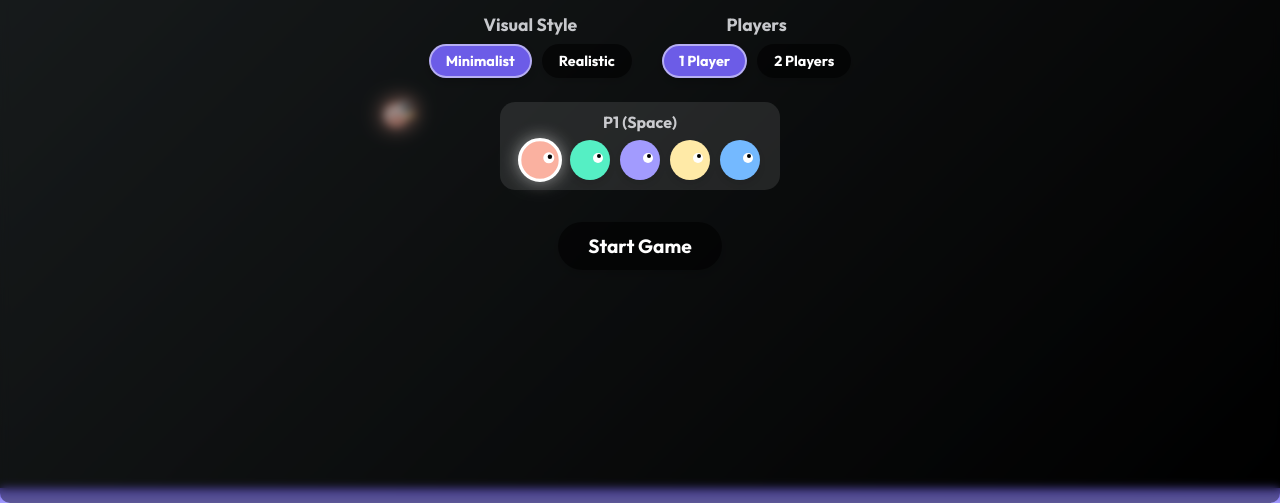
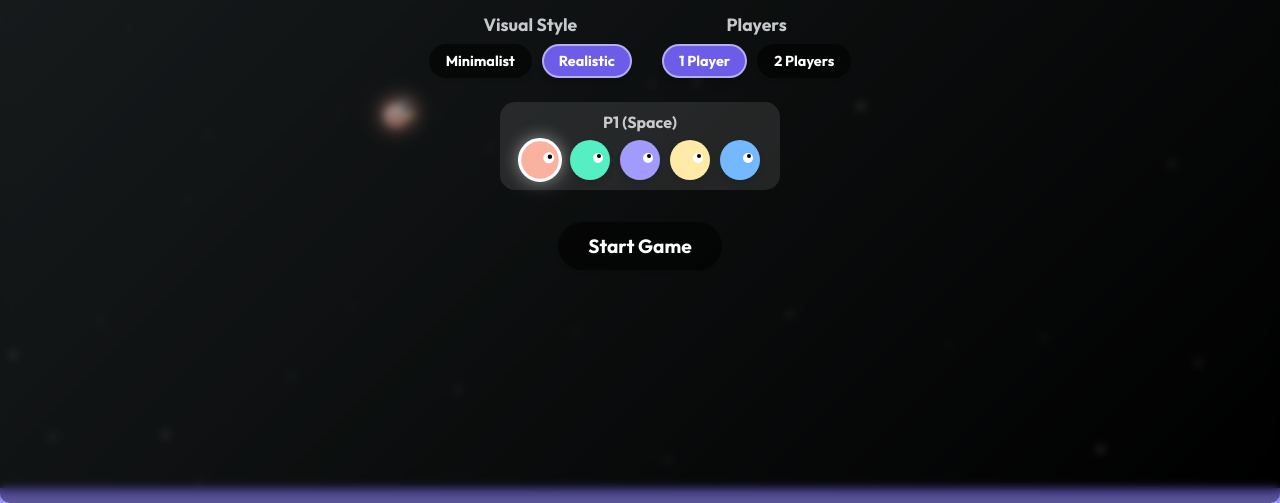
Before and after one commit to Fadlianas/fllapy-bird-clone, a plain HTML site: page index.html in a window 1280 px wide. Shown: the part 297-800 px from the top of the page. Drawn offline with Linux system fonts and the light colour scheme.

Commit message:
feat: set default visual style to Realistic

```diff
--- a/index.html
+++ b/index.html
@@ -25,8 +25,8 @@
                     <div class="setting-group">
                         <h3>Visual Style</h3>
                         <div class="mode-options">
-                            <button class="mode-btn selected" data-mode="MINIMALIST">Minimalist</button>
-                            <button class="mode-btn" data-mode="REALISTIC">Realistic</button>
+                            <button class="mode-btn" data-mode="MINIMALIST">Minimalist</button>
+                            <button class="mode-btn selected" data-mode="REALISTIC">Realistic</button>
                         </div>
                     </div>
 
--- a/script.js
+++ b/script.js
@@ -22,7 +22,7 @@ function resizeCanvas() {
 let frames = 0;
 let score = 0;
 let gameState = 'START'; // START, PLAYING, GAMEOVER
-let visualMode = 'MINIMALIST'; // MINIMALIST, REALISTIC
+let visualMode = 'REALISTIC'; // MINIMALIST, REALISTIC
 let animationId;
 
 // Elements
```
